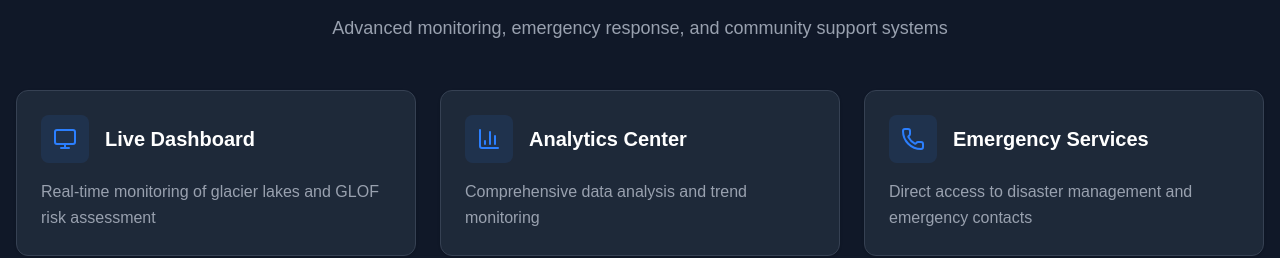
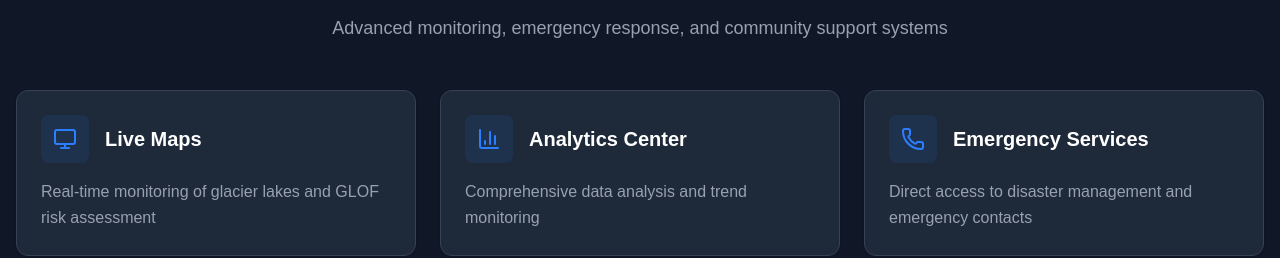
Before and after one commit to usaidgithub/Gloftracker-nextjs, a Next.js app: page /dashboard in a window 1280 px wide. Shown: the part 1140-1398 px from the top of the page. Built offline with nearby package versions, Linux system fonts and the light colour scheme.

Commit message:
Navigate

```diff
--- a/src/components/Navbar.js
+++ b/src/components/Navbar.js
@@ -19,6 +19,7 @@ import {
   Phone,
   Mail,
   Info,
+  MessageSquare
 } from "lucide-react";
 
 // --- START: MANUAL Button Component Integration ---
@@ -81,7 +82,8 @@ const NavBar = () => {
 
   const serviceItems = [
     { name: "Home", href: "/dashboard", icon: Home },
-    { name: "Live Dashboard", href: "/dashboard", icon: MapPin },
+    { name: "Live Map", href: "/map", icon: MapPin },
+    { name: "AI Chat", href: "/chatbot", icon:MessageSquare  },
     { name: "Analytics", href: "/analytics", icon: BarChart3 },
     { name: "Organizations", href: "/organizations", icon: Users },
     { name: "Donations", href: "/donations", icon: Heart },
--- a/src/pages/dashboard.js
+++ b/src/pages/dashboard.js
@@ -120,10 +120,10 @@ const Home = () => {
 
   const services = [
     {
-      title: "Live Dashboard",
+      title: "Live Maps",
       description: "Real-time monitoring of glacier lakes and GLOF risk assessment",
       icon: Monitor,
-      href: "/dashboard",
+      href: "/map",
       color: "primary",
     },
     {
```
